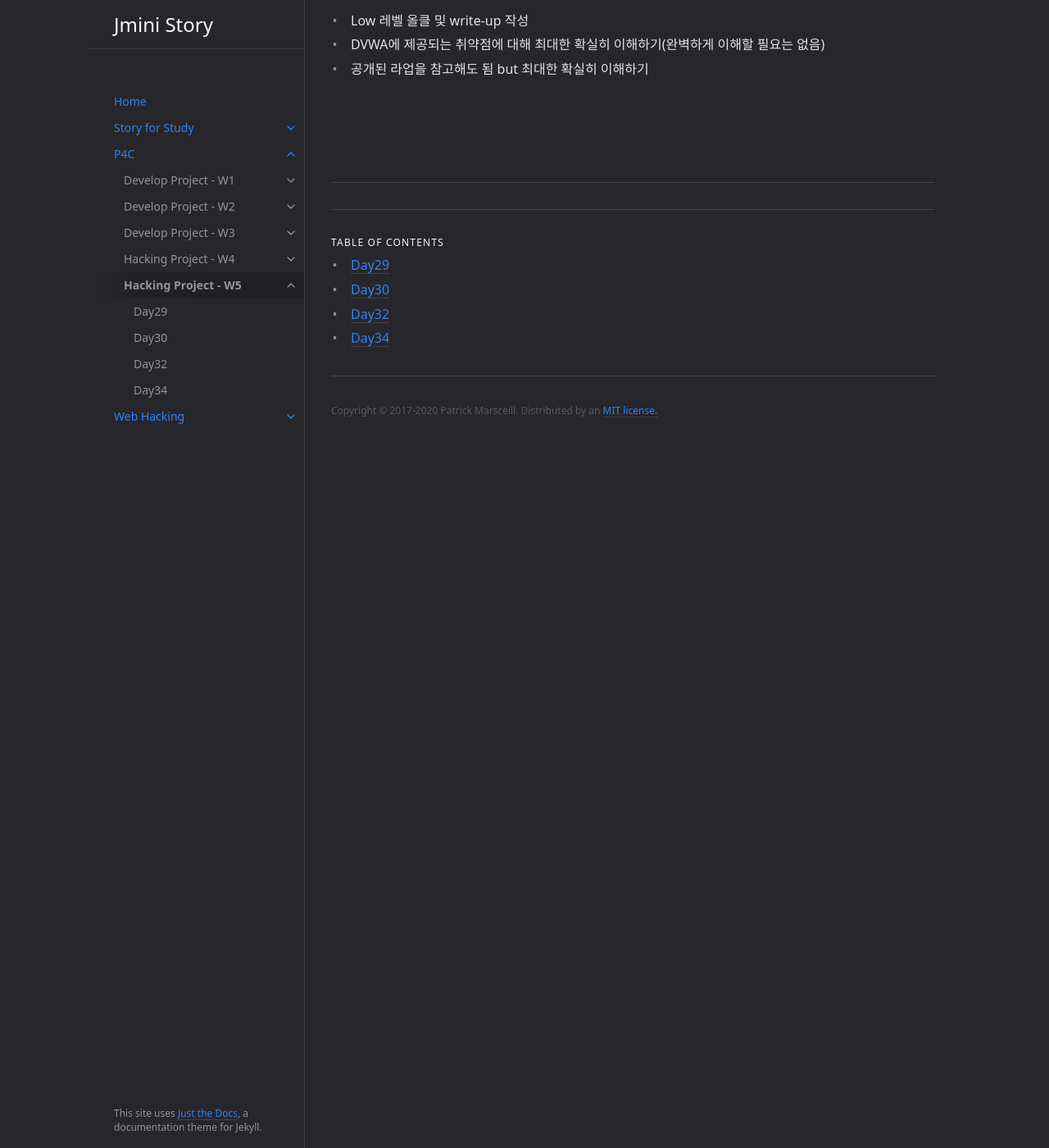
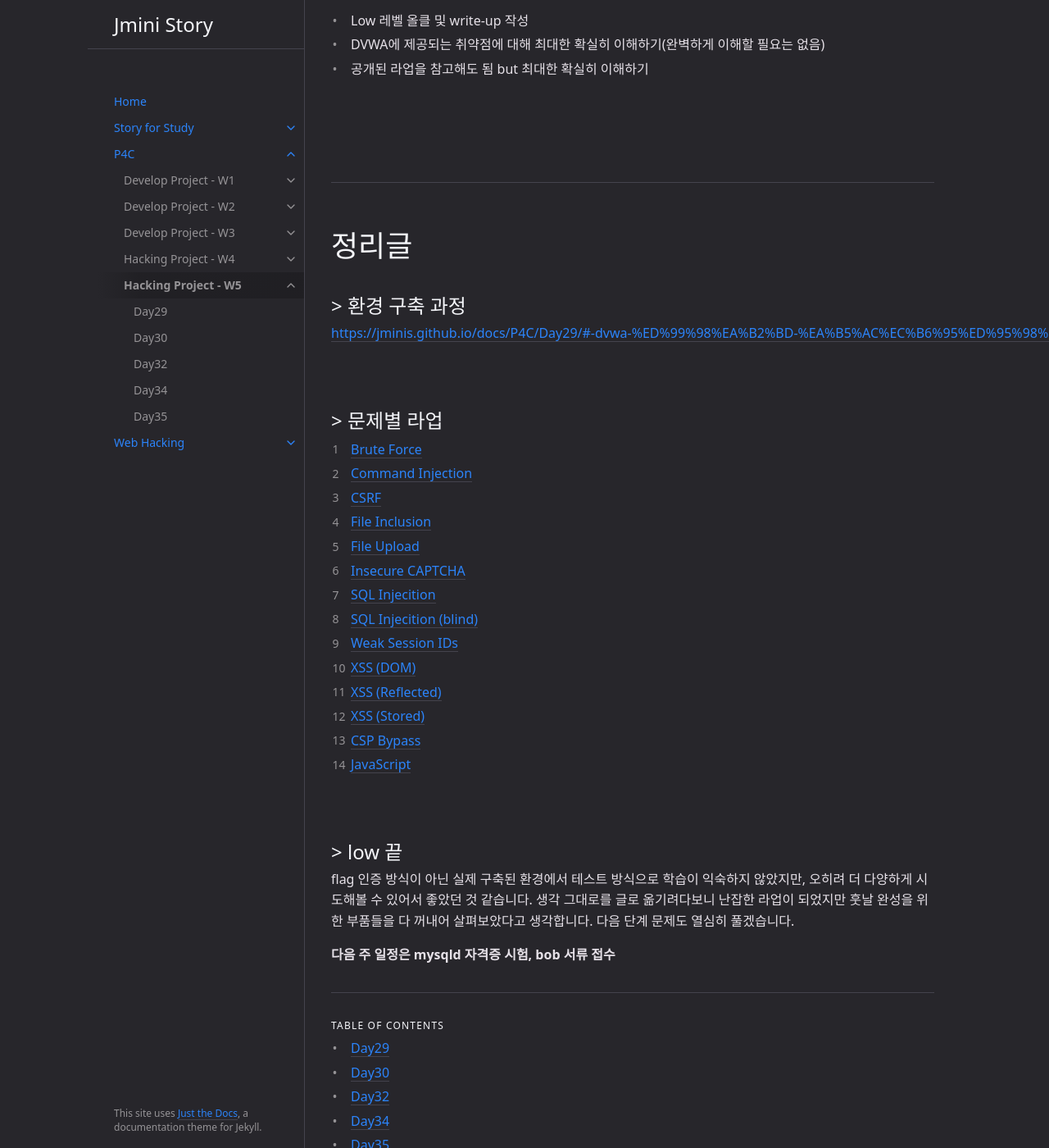
Before and after one commit to Jminis/Jminis.github.io, a Jekyll site: the page built from docs/P4C/5week.md, in a window 1280 px wide and 1400 px high, scrolled down 270 px. Shown: the whole window at 82% size. Built offline with Jekyll 4.4.1, drawn with Linux system fonts in a browser that asks for light colours; before the commit the page ends 900 px from its top, so only the background shows below that.

Commit message:
2022-05-22

```diff
--- a/docs/P4C/5week.md
+++ b/docs/P4C/5week.md
@@ -23,3 +23,38 @@ parent: P4C
 <br>
 
 ------
+
+# 정리글
+
+
+
+## > 환경 구축 과정
+
+[https://jminis.github.io/docs/P4C/Day29/#-dvwa-%ED%99%98%EA%B2%BD-%EA%B5%AC%EC%B6%95%ED%95%98%EA%B8%B0](https://jminis.github.io/docs/P4C/Day29/#-dvwa-%ED%99%98%EA%B2%BD-%EA%B5%AC%EC%B6%95%ED%95%98%EA%B8%B0)
+
+<br>
+
+## > 문제별 라업
+
+1. [Brute Force](https://jminis.github.io/docs/P4C/Day29/#-dvwa-%ED%99%98%EA%B2%BD-%EA%B5%AC%EC%B6%95%ED%95%98%EA%B8%B0)
+2. [Command Injection](https://jminis.github.io/docs/P4C/Day32/#-dvwa-command-injection)
+3. [CSRF](https://jminis.github.io/docs/P4C/Day32/#-dvwa-cross-site-request-forgery-csrf)
+4. [File Inclusion](https://jminis.github.io/docs/P4C/Day32/#-dvwa-file-inclusion)
+5. [File Upload](https://jminis.github.io/docs/P4C/Day34/#-dvwa-file-upload)
+6. [Insecure CAPTCHA](https://jminis.github.io/docs/P4C/Day34/#-dvwa-insecure-recaptcha)
+7. [SQL Injecition](https://jminis.github.io/docs/P4C/Day34/#-dvwa-sql-injection)
+8. [SQL Injecition (blind)](https://jminis.github.io/docs/P4C/Day34/#-dvwa-sql-injection-blind)
+9. [Weak Session IDs](https://jminis.github.io/docs/P4C/Day34/#-dvwa-weak-session-ids)
+10. [XSS (DOM)](https://jminis.github.io/docs/P4C/Day34/#-dvwa-dom-based-xss)
+11. [XSS (Reflected)](https://jminis.github.io/docs/P4C/Day34/#-dvwa-reflected-xss)
+12. [XSS (Stored)]()
+13. [CSP Bypass]()
+14. [JavaScript]()
+
+<br>
+
+## > low 끝
+
+flag 인증 방식이 아닌 실제 구축된 환경에서 테스트 방식으로 학습이 익숙하지 않았지만, 오히려 더 다양하게 시도해볼 수 있어서 좋았던 것 같습니다. 생각 그대로를 글로 옮기려다보니 난잡한 라업이 되었지만 훗날 완성을 위한 부품들을 다 꺼내어 살펴보았다고 생각합니다. 다음 단계 문제도 열심히 풀겠습니다.
+
+**다음 주 일정은 mysqld 자격증 시험, bob 서류 접수**
```
Also changed, not shown: docs/P4C/Day34.md (+13 -12 lines), docs/P4C/Day35.md (added, +241 -0 lines), docs/P4C/img/image-20220522122141303.png (added), docs/P4C/img/image-20220522123452689.png (added), docs/P4C/img/image-20220522125628302.png (added), docs/P4C/img/image-20220522125804471.png (added), docs/P4C/img/image-20220522125902844.png (added), docs/P4C/img/image-20220522130039306.png (added), docs/P4C/img/image-20220522131354624.png (added), docs/P4C/img/image-20220522131453361.png (added), docs/P4C/img/image-20220522134248519.png (added), docs/P4C/img/image-20220522134300287.png (added), docs/P4C/img/image-20220522134350189.png (added), docs/P4C/img/image-20220522134504535.png (added), 2 more files.
